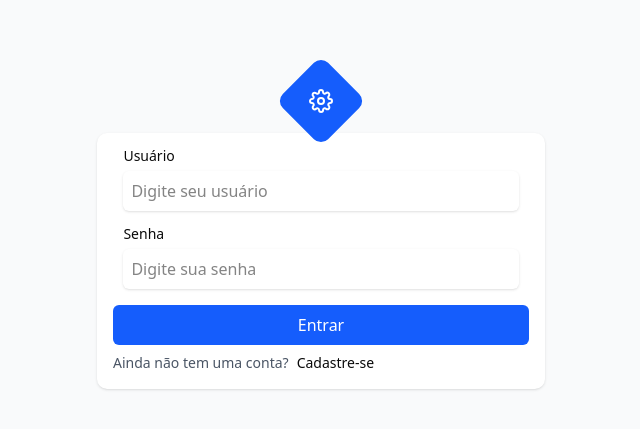
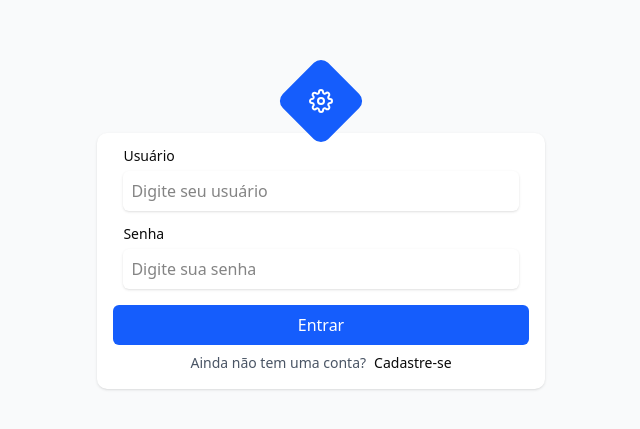
Before and after one commit to sararchh/tasks-node-react-turborepo, a React (Vite) app in the folder apps/web/: page /login in a window 1280 px wide. Shown: the part 171-600 px from the top of the page, without its empty margins (319-959 px from the left). Built offline with nearby package versions, Linux system fonts and the light colour scheme.

Commit message:
feat: adjust styles

```diff
--- a/apps/web/src/modules/auth/components/LoginView/LoginView.tsx
+++ b/apps/web/src/modules/auth/components/LoginView/LoginView.tsx
@@ -107,7 +107,8 @@ export function LoginView() {
             )}
           </Button>
         </form>
-        <div className="!mt-2 text-center flex items-center">
+
+        <div className="!mt-2 text-center flex items-center justify-center">
           <span className="text-sm text-gray-600 !mr-2">
             Ainda não tem uma conta?
           </span>
--- a/apps/web/src/modules/auth/components/RegisterView/RegisterView.tsx
+++ b/apps/web/src/modules/auth/components/RegisterView/RegisterView.tsx
@@ -42,8 +42,7 @@ export function RegisterView() {
       await registerUser(data);
       toast.success("Cadastro realizado com sucesso! Bem-vindo!");
       void navigate(PAGE_PATH_DASHBOARD);
-    } catch(error) {
-      console.log("🚀 ~ onSubmit ~ error:", error)
+    } catch {
       toast.error("Falha no cadastro. Tente novamente.");
     } finally {
       setLoading(false);
```
